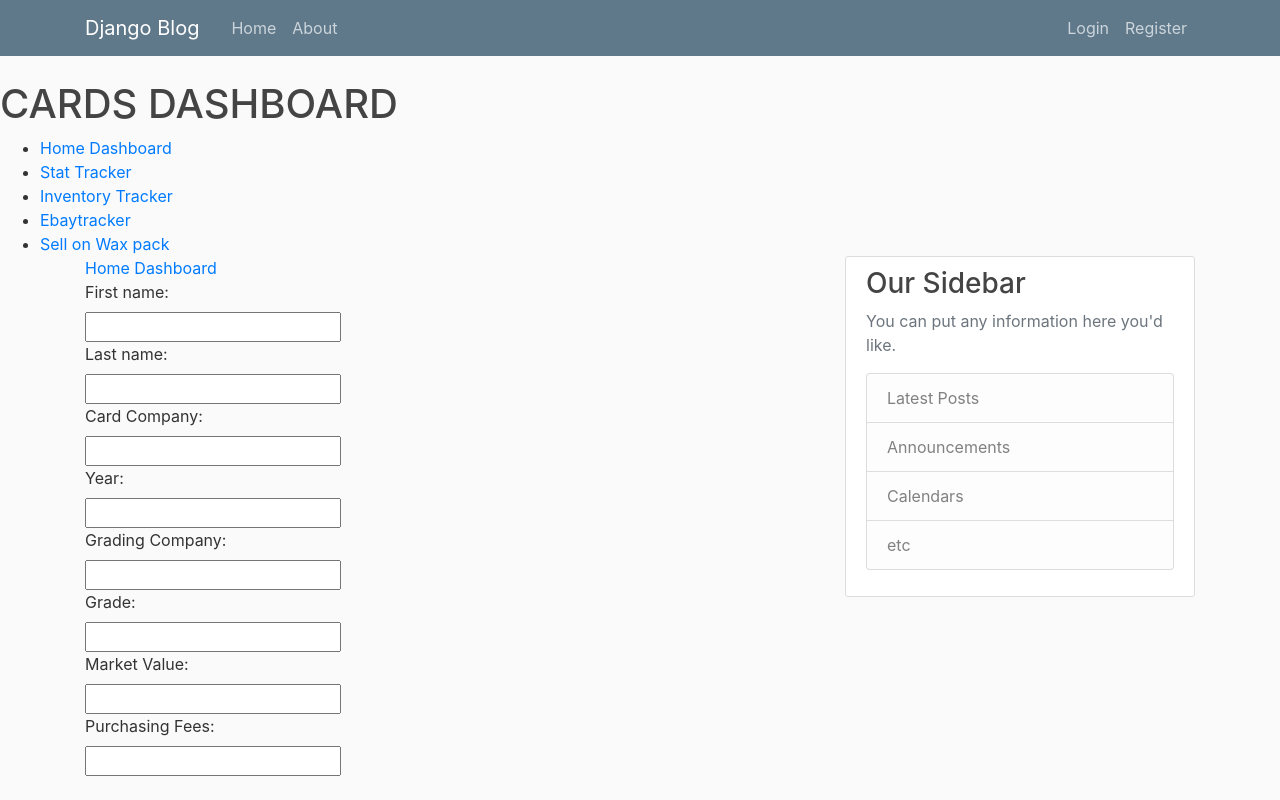
After one commit to allenchan3/Card-Project, a Django app: page /addcard/ in a window 1280 px wide. The commit adds this page. Run offline with Django 3.2, Linux system fonts and the light colour scheme; some libraries are stand-ins or nearby versions.

Commit message:
created add-card in views and in html

```diff
--- /dev/null
+++ b/cardproject/pages/templates/pages/addcard.html
@@ -0,0 +1,25 @@
+{% extends "pages/home.html" %}
+{% block content%}
+
+<a href="{% url 'pages-home' %}">Home Dashboard</a>
+
+<form>
+  <label for="fname">First name:</label><br>
+  <input type="text" id="fname" name="fname"><br>
+  <label for="lname">Last name:</label><br>
+  <input type="text" id="lname" name="lname"><br>
+  <label for="fname">Card Company:</label><br>
+  <input type="text" id="cardco" name="cardco"><br>
+  <label for="lname">Year:</label><br>
+  <input type="text" id="cardyear" name="cardyear"><br>
+  <label for="fname">Grading Company:</label><br>
+  <input type="text" id="gradco" name="gradeco"><br>
+  <label for="lname">Grade:</label><br>
+  <input type="text" id="cardgrade" name="cardgrade"><br>
+  <label for="fname">Market Value:</label><br>
+  <input type="text" id="comp" name="comp"><br>
+  <label for="lname">Purchasing Fees:</label><br>
+  <input type="text" id="cost" name="cost">
+</form>
+
+{% endblock content %}
--- a/cardproject/pages/templates/pages/home.html
+++ b/cardproject/pages/templates/pages/home.html
@@ -12,11 +12,9 @@
 
         <link rel="stylesheet" type="text/css" href="{% static 'pages/main.css' %}">
 
-        {% if title %}
-            <title>CARDS DASHBOARD - {{ title }} </title>
-        {% else %}
-            <title></title>
-        {% endif %}
+
+            <title>CARDS DASHBOARD  </title>
+
     </head>
     <body>
 
--- a/cardproject/pages/templates/pages/inventory.html
+++ b/cardproject/pages/templates/pages/inventory.html
@@ -1,6 +1,7 @@
 {% extends "pages/home.html" %}
 {% block content%}
     <a href="{% url 'pages-home' %}">Home Dashboard</a>
+    <a href="{% url 'add_card' %}">Add Card</a>
     {% for card in cards %}
     <table>
     <tr>
--- a/cardproject/pages/urls.py
+++ b/cardproject/pages/urls.py
@@ -4,6 +4,7 @@ from . import views
 urlpatterns = [
     path('', views.home, name='pages-home'),
     path('inventory/', views.list_all_cards, name='pages-inventory'),
+    path('addcard/', views.add_card, name='add_card'),
     path('stats/', views.stats, name='pages-stats'),
     path('ebaytracker', views.ebaytracker, name='pages-ebaytracker'),
     path('sellwax', views.sellwax, name='pages-sellwax'),
--- a/cardproject/pages/views.py
+++ b/cardproject/pages/views.py
@@ -1,5 +1,6 @@
 from django.shortcuts import render
 from pages.models import *
+from django.http import HttpResponse
 
 
 def home(request):
@@ -15,6 +16,10 @@ def list_all_cards(request):
     }
     return render(request,'pages/inventory.html', context)
 
+def add_card(request):
+    addcard = "<h1> Add Card </h1>"
+    return render(request, 'pages/addcard.html')
+
 def stats(request):
     return render(request, 'pages/stats.html')
 
```
